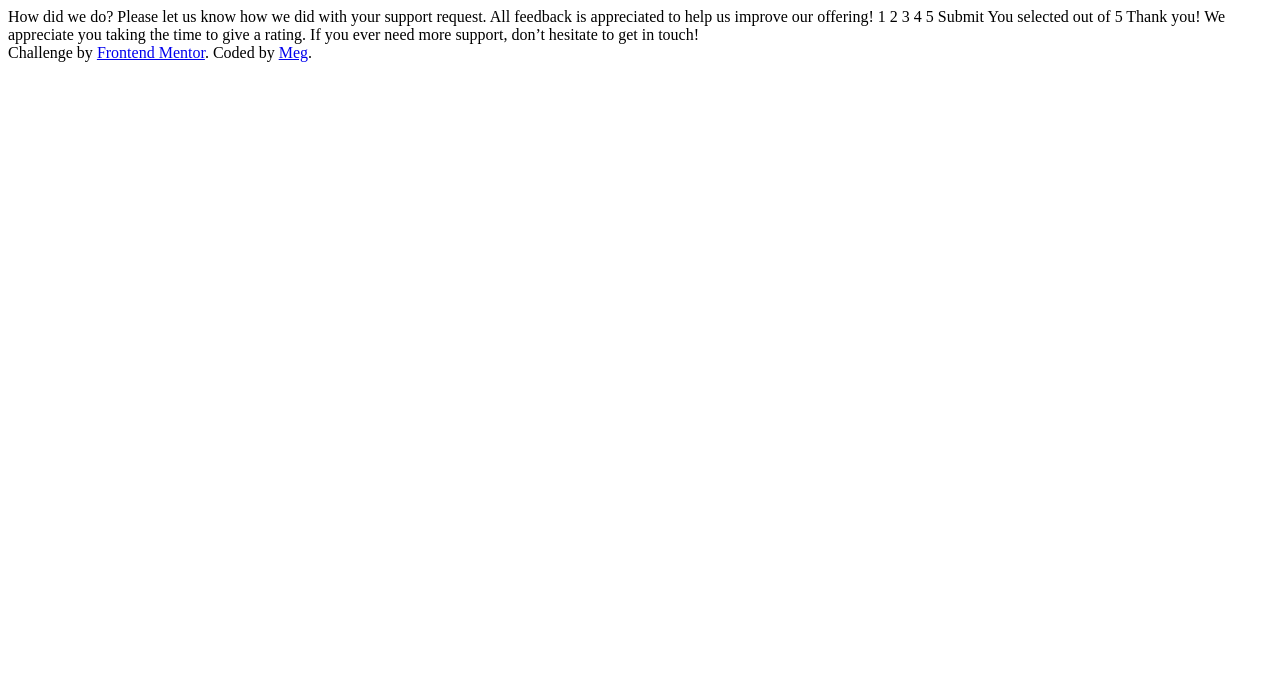
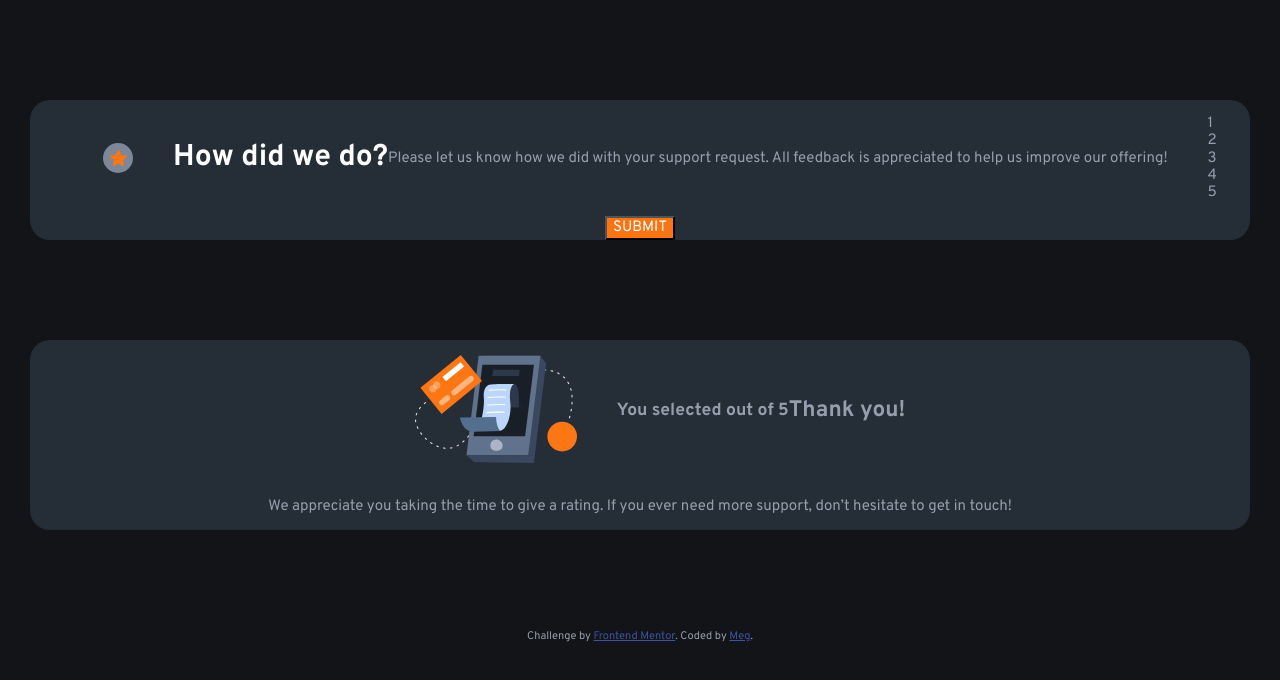
Before and after one commit to mbarnstien/Interactive-Rating-Component, a plain HTML site: page index.html in a window 1280 px wide. Drawn offline with Linux system fonts and the light colour scheme.

Commit message:
Base HTML and CSS

```diff
--- a/css/main.css
+++ b/css/main.css
@@ -1,3 +1,60 @@
+html {
+    font-size: 15px;
+}
+
+body {
+    font-family: 'Overpass', sans-serif;
+    background-color: hsl(216, 12%, 8%);
+    color: hsl(217, 12%, 63%);
+}
+
+h1 {
+    color:  hsl(0, 0%, 100%);
+    font-weight: 700;
+}
+
+.rating-container, .thanks-container {
+    display: flex;
+    justify-content: center;
+    align-items: center;
+    flex-flow: row wrap;
+    margin: 100px 30px;
+    background-color: hsl(213, 19%, 18%);
+    border-radius: 20px;
+}
+
+.star {
+    border-radius: 50%;
+    background-color: hsl(216, 12%, 54%);
+    width: 30px;
+    height: 30px;
+    display: flex;
+    justify-content: center;
+    align-items: center;
+}
+
+ul {
+    list-style: none;
+}
+
+ul li {
+    color: hsl(217, 12%, 63%);
+}
+
+button {
+    background-color: hsl(25, 97%, 53%);
+    color:hsl(0, 0%, 100%);
+    font-family: 'Overpass', sans-serif;
+    text-transform: uppercase;
+}
+
+
+
+
+
+
+
+/**Footer**/
 .attribution {
     font-size: 11px;
     text-align: center;
--- a/index.html
+++ b/index.html
@@ -8,31 +8,44 @@
 
   <title>Frontend Mentor | Interactive rating component</title>
 
+  <link rel="stylesheet" href="css/normalize.css" />
+  <link rel="stylesheet" href="css/main.css" />
+  <script src="js/script.js" defer></script>
+
+  <link href="https://fonts.googleapis.com/css2?family=Overpass:wght@400;700&display=swap" rel="stylesheet">
+
 </head>
 <body>
-
-  <!-- Rating state start -->
-
-  How did we do?
-
-  Please let us know how we did with your support request. All feedback is appreciated
-  to help us improve our offering!
-
-  1 2 3 4 5
-
-  Submit
-
+  <div class="rating-container">
+    <figure class="star">
+      <img src="images/icon-star.svg" alt="star" />
+    </figure>
+    <h1>How did we do?</h1>
+    <p>Please let us know how we did with your support request. All feedback is appreciated
+    to help us improve our offering!</p>
+    <ul>
+      <li>1</li>
+      <li>2</li>
+      <li>3</li>
+      <li>4</li>
+      <li>5</li>
+    </ul>
+    <button class="submit-button">Submit</button>
+  </div>
   <!-- Rating state end -->
 
   <!-- Thank you state start -->
+  <div class="thanks-container">
+    <figure class="phone">
+      <img src="images/illustration-thank-you.svg" alt="Thank you Image" />
+    </figure>
+    <h3>You selected <!-- Add rating here --> out of 5</h3>
 
-  You selected <!-- Add rating here --> out of 5
+    <h2>Thank you!</h2>
 
-  Thank you!
-
-  We appreciate you taking the time to give a rating. If you ever need more support,
-  don’t hesitate to get in touch!
-
+    <p>We appreciate you taking the time to give a rating. If you ever need more support,
+    don’t hesitate to get in touch!</p>
+  </div>
   <!-- Thank you state end -->
 
 
```
